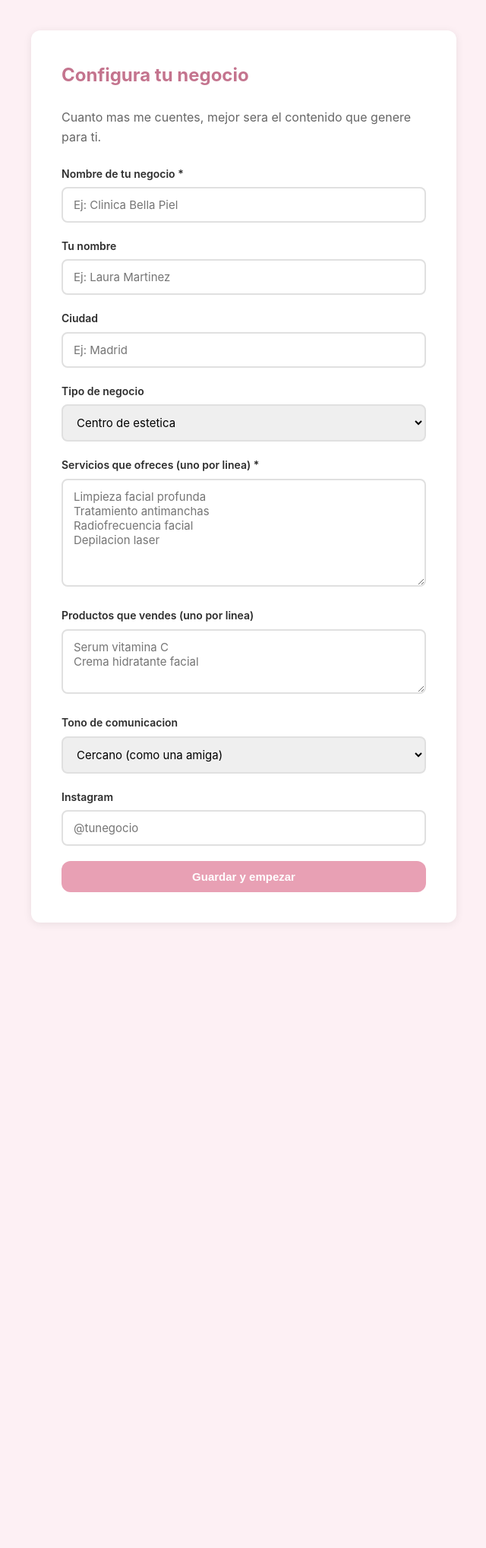
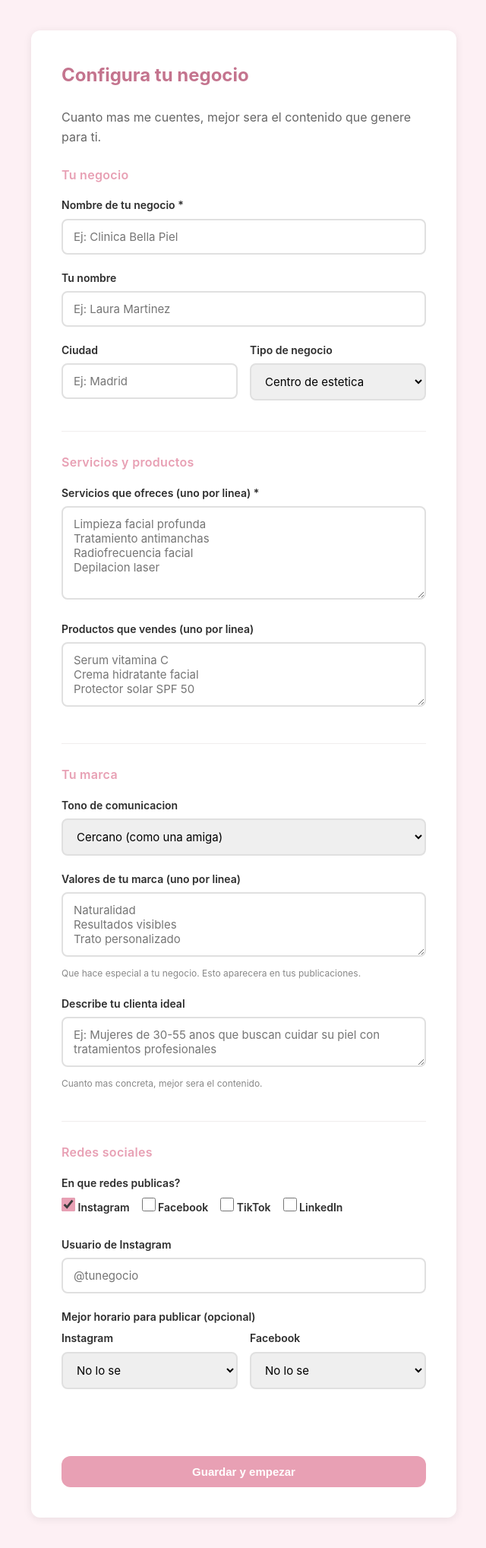
Before and after one commit to MNieto89/esteticai, a FastAPI app: page /perfil/crear in a window 1280 px wide. Shown: the whole page at 76% size, without its empty margins (319-959 px from the left). Before the commit the page ends 1214 px from the top, so only its background shows below. Run offline with FastAPI, Linux system fonts and the light colour scheme; the visitor is signed in with stand-in values (Sample User, id 1); data comes from the database, SQL or seed files in the repository.

Commit message:
Complete brand profile: add valores, publico, redes, horarios
- Add 4 missing DB columns with migration for existing databases
- Expand profile form with brand values, target audience, social
  networks, and posting schedule sections
- Update get_perfil_activo to return all fields
- Make content_engine robust against missing/empty fields
- Add new CSS for form sections, checkboxes, hints

Co-Authored-By: Claude Opus 4.6 <noreply@anthropic.com>

```diff
--- a/web/app.py
+++ b/web/app.py
@@ -83,6 +83,10 @@ def init_db():
             productos TEXT DEFAULT '[]',
             tono TEXT DEFAULT 'cercano',
             instagram_handle TEXT DEFAULT '',
+            valores TEXT DEFAULT '[]',
+            publico TEXT DEFAULT '',
+            redes TEXT DEFAULT '["Instagram"]',
+            mejores_horarios TEXT DEFAULT '{}',
             creado_en TEXT DEFAULT (datetime('now')),
             FOREIGN KEY (usuario_id) REFERENCES usuarios(id)
         );
@@ -100,6 +104,14 @@ def init_db():
             FOREIGN KEY (usuario_id) REFERENCES usuarios(id)
         );
     """)
+    # Migracion: anadir columnas si no existen (para DBs creadas antes)
+    try:
+        db.execute("SELECT valores FROM perfiles LIMIT 1")
+    except sqlite3.OperationalError:
+        db.execute("ALTER TABLE perfiles ADD COLUMN valores TEXT DEFAULT '[]'")
+        db.execute("ALTER TABLE perfiles ADD COLUMN publico TEXT DEFAULT ''")
+        db.execute("ALTER TABLE perfiles ADD COLUMN redes TEXT DEFAULT '[\"Instagram\"]'")
+        db.execute("ALTER TABLE perfiles ADD COLUMN mejores_horarios TEXT DEFAULT '{}'")
     db.commit()
     db.close()
 
@@ -150,6 +162,10 @@ def get_perfil_activo(user_id):
             "productos": json.loads(perfil["productos"]),
             "tono": perfil["tono"],
             "instagram_handle": perfil["instagram_handle"],
+            "valores": json.loads(perfil["valores"] or "[]"),
+            "publico": perfil["publico"] or "",
+            "redes": json.loads(perfil["redes"] or '["Instagram"]'),
+            "mejores_horarios": json.loads(perfil["mejores_horarios"] or "{}"),
         }
     return None
 
@@ -274,15 +290,27 @@ async def perfil_crear_submit(request: Request):
     form = await request.form()
     servicios = [s.strip() for s in form.get("servicios", "").split("\n") if s.strip()]
     productos = [p.strip() for p in form.get("productos", "").split("\n") if p.strip()]
+    valores = [v.strip() for v in form.get("valores", "").split("\n") if v.strip()]
+    redes_seleccionadas = form.getlist("redes")
+    if not redes_seleccionadas:
+        redes_seleccionadas = ["Instagram"]
+    mejores_horarios = {}
+    for red in redes_seleccionadas:
+        horario = form.get(f"horario_{red.lower()}", "")
+        if horario:
+            mejores_horarios[red] = horario
     db = get_db()
     db.execute(
         """INSERT INTO perfiles (usuario_id, nombre_negocio, propietaria, ciudad,
-           tipo_negocio, servicios, productos, tono, instagram_handle)
-           VALUES (?, ?, ?, ?, ?, ?, ?, ?, ?)""",
+           tipo_negocio, servicios, productos, tono, instagram_handle,
+           valores, publico, redes, mejores_horarios)
+           VALUES (?, ?, ?, ?, ?, ?, ?, ?, ?, ?, ?, ?, ?)""",
         (user["id"], form.get("nombre_negocio", ""), form.get("propietaria", ""),
          form.get("ciudad", ""), form.get("tipo_negocio", "Centro de estetica"),
          json.dumps(servicios), json.dumps(productos),
-         form.get("tono", "cercano"), form.get("instagram_handle", ""))
+         form.get("tono", "cercano"), form.get("instagram_handle", ""),
+         json.dumps(valores), form.get("publico", ""),
+         json.dumps(redes_seleccionadas), json.dumps(mejores_horarios))
     )
     db.commit()
     db.close()
--- a/web/static/css/style.css
+++ b/web/static/css/style.css
@@ -453,6 +453,54 @@ body {
     border-top: 1px solid #eee;
 }
 
+/* Form sections */
+.form-section {
+    margin-bottom: 28px;
+    padding-bottom: 20px;
+    border-bottom: 1px solid #f0eded;
+}
+.form-section:last-of-type { border-bottom: none; }
+.form-section-title {
+    font-size: 16px;
+    font-weight: 600;
+    color: var(--rosa);
+    margin-bottom: 16px;
+    letter-spacing: 0.3px;
+}
+.form-row {
+    display: grid;
+    grid-template-columns: 1fr 1fr;
+    gap: 16px;
+}
+.form-hint {
+    display: block;
+    font-size: 12px;
+    color: var(--gris);
+    margin-top: 4px;
+}
+.form-label-small {
+    font-size: 13px;
+    color: var(--gris);
+}
+.checkbox-group {
+    display: flex;
+    flex-wrap: wrap;
+    gap: 16px;
+    margin-top: 8px;
+}
+.checkbox-label {
+    display: flex;
+    align-items: center;
+    gap: 6px;
+    font-size: 14px;
+    cursor: pointer;
+}
+.checkbox-label input[type="checkbox"] {
+    accent-color: var(--rosa);
+    width: 18px;
+    height: 18px;
+}
+
 /* Mobile */
 @media (max-width: 600px) {
     .hero-content h1 { font-size: 36px; }
@@ -463,4 +511,5 @@ body {
     .nav-info { display: none; }
     .steps { grid-template-columns: 1fr; }
     .audience-grid { grid-template-columns: 1fr; }
+    .form-row { grid-template-columns: 1fr; }
 }
--- a/web/templates/perfil_crear.html
+++ b/web/templates/perfil_crear.html
@@ -6,6 +6,10 @@
         <h2>Configura tu negocio</h2>
         <p class="setup-desc">Cuanto mas me cuentes, mejor sera el contenido que genere para ti.</p>
         <form method="post" action="/perfil/crear">
+
+            <div class="form-section">
+                <h3 class="form-section-title">Tu negocio</h3>
+
                 <div class="form-group">
                     <label for="nombre_negocio">Nombre de tu negocio *</label>
                     <input type="text" id="nombre_negocio" name="nombre_negocio" required
@@ -16,6 +20,7 @@
                     <input type="text" id="propietaria" name="propietaria"
                            placeholder="Ej: Laura Martinez">
                 </div>
+                <div class="form-row">
                     <div class="form-group">
                         <label for="ciudad">Ciudad</label>
                         <input type="text" id="ciudad" name="ciudad" placeholder="Ej: Madrid">
@@ -24,16 +29,24 @@
                         <label for="tipo_negocio">Tipo de negocio</label>
                         <select id="tipo_negocio" name="tipo_negocio">
                             <option value="Centro de estetica">Centro de estetica</option>
-                    <option value="Clinica de estetica facial y corporal">Clinica de estetica facial y corporal</option>
+                            <option value="Clinica de estetica facial y corporal">Clinica estetica facial y corporal</option>
                             <option value="Salon de belleza">Salon de belleza</option>
                             <option value="Spa">Spa</option>
                             <option value="Freelance esteticista">Freelance esteticista</option>
                             <option value="Peluqueria con estetica">Peluqueria con estetica</option>
+                            <option value="Distribuidora de cosmetica">Distribuidora de cosmetica</option>
+                            <option value="Tienda de cosmetica online">Tienda de cosmetica online</option>
                         </select>
                     </div>
+                </div>
+            </div>
+
+            <div class="form-section">
+                <h3 class="form-section-title">Servicios y productos</h3>
+
                 <div class="form-group">
                     <label for="servicios">Servicios que ofreces (uno por linea) *</label>
-                <textarea id="servicios" name="servicios" rows="6" required
+                    <textarea id="servicios" name="servicios" rows="5" required
                               placeholder="Limpieza facial profunda
 Tratamiento antimanchas
 Radiofrecuencia facial
@@ -43,21 +56,92 @@ Depilacion laser"></textarea>
                     <label for="productos">Productos que vendes (uno por linea)</label>
                     <textarea id="productos" name="productos" rows="3"
                               placeholder="Serum vitamina C
-Crema hidratante facial"></textarea>
+Crema hidratante facial
+Protector solar SPF 50"></textarea>
                 </div>
+            </div>
+
+            <div class="form-section">
+                <h3 class="form-section-title">Tu marca</h3>
+
                 <div class="form-group">
                     <label for="tono">Tono de comunicacion</label>
                     <select id="tono" name="tono">
                         <option value="cercano">Cercano (como una amiga)</option>
                         <option value="profesional">Profesional (clinica medica)</option>
                         <option value="divertido">Divertido (joven y fresco)</option>
+                        <option value="elegante">Elegante (lujo y exclusividad)</option>
+                        <option value="educativo">Educativo (experta en piel)</option>
                     </select>
                 </div>
                 <div class="form-group">
-                <label for="instagram_handle">Instagram</label>
+                    <label for="valores">Valores de tu marca (uno por linea)</label>
+                    <textarea id="valores" name="valores" rows="3"
+                              placeholder="Naturalidad
+Resultados visibles
+Trato personalizado"></textarea>
+                    <span class="form-hint">Que hace especial a tu negocio. Esto aparecera en tus publicaciones.</span>
+                </div>
+                <div class="form-group">
+                    <label for="publico">Describe tu clienta ideal</label>
+                    <textarea id="publico" name="publico" rows="2"
+                              placeholder="Ej: Mujeres de 30-55 anos que buscan cuidar su piel con tratamientos profesionales"></textarea>
+                    <span class="form-hint">Cuanto mas concreta, mejor sera el contenido.</span>
+                </div>
+            </div>
+
+            <div class="form-section">
+                <h3 class="form-section-title">Redes sociales</h3>
+
+                <div class="form-group">
+                    <label>En que redes publicas?</label>
+                    <div class="checkbox-group">
+                        <label class="checkbox-label">
+                            <input type="checkbox" name="redes" value="Instagram" checked> Instagram
+                        </label>
+                        <label class="checkbox-label">
+                            <input type="checkbox" name="redes" value="Facebook"> Facebook
+                        </label>
+                        <label class="checkbox-label">
+                            <input type="checkbox" name="redes" value="TikTok"> TikTok
+                        </label>
+                        <label class="checkbox-label">
+                            <input type="checkbox" name="redes" value="LinkedIn"> LinkedIn
+                        </label>
+                    </div>
+                </div>
+                <div class="form-group">
+                    <label for="instagram_handle">Usuario de Instagram</label>
                     <input type="text" id="instagram_handle" name="instagram_handle"
                            placeholder="@tunegocio">
                 </div>
+                <div class="form-group">
+                    <label>Mejor horario para publicar (opcional)</label>
+                    <div class="form-row">
+                        <div class="form-group">
+                            <label for="horario_instagram" class="form-label-small">Instagram</label>
+                            <select id="horario_instagram" name="horario_instagram">
+                                <option value="">No lo se</option>
+                                <option value="9:00-10:00">9:00 - 10:00</option>
+                                <option value="12:00-13:00">12:00 - 13:00</option>
+                                <option value="18:00-19:00">18:00 - 19:00</option>
+                                <option value="20:00-21:00">20:00 - 21:00</option>
+                            </select>
+                        </div>
+                        <div class="form-group">
+                            <label for="horario_facebook" class="form-label-small">Facebook</label>
+                            <select id="horario_facebook" name="horario_facebook">
+                                <option value="">No lo se</option>
+                                <option value="9:00-10:00">9:00 - 10:00</option>
+                                <option value="12:00-13:00">12:00 - 13:00</option>
+                                <option value="18:00-19:00">18:00 - 19:00</option>
+                                <option value="20:00-21:00">20:00 - 21:00</option>
+                            </select>
+                        </div>
+                    </div>
+                </div>
+            </div>
+
             <button type="submit" class="btn btn-primary btn-full">Guardar y empezar</button>
         </form>
     </div>
```
Also changed, not shown: agents/content_engine.py (+4 -4 lines). Lines whose indentation alone changed are shown as unchanged.
